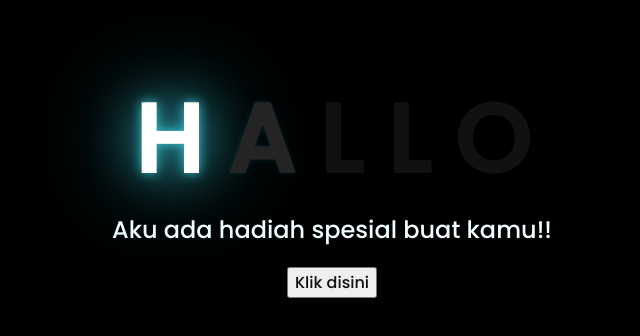
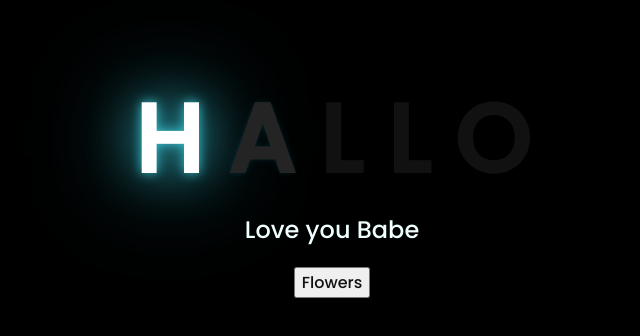
Before and after one commit to ghostofparzival/ghostofparzival.github.io, a plain HTML site: page index.html in a window 1280 px wide. Shown: the part 226-562 px from the top of the page, without its empty margins (316-956 px from the left). Drawn offline with Linux system fonts and the light colour scheme.

Commit message:
Update index.html

```diff
--- a/index.html
+++ b/index.html
@@ -18,11 +18,11 @@
         <span>O</span>
     </div>
     <div class="description">
-        <span>Aku ada hadiah spesial buat kamu!!</span>
+        <span>Love you Babe</span>
     </div>
     <div class="button">
         <button>
-            <a href="flower.html">Klik disini</a>
+            <a href="flower.html">Flowers</a>
         </button>
 
     </div>
```
